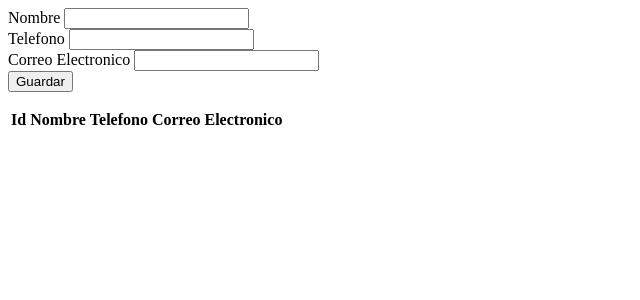
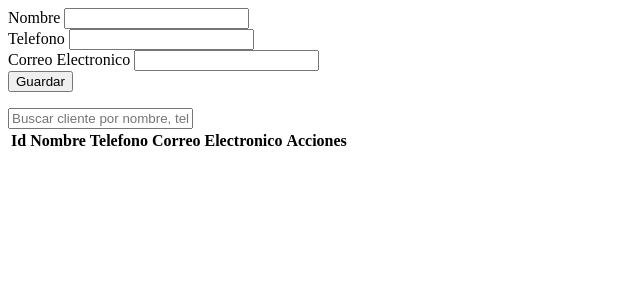
Before and after one commit to Soffia20/practica1AS, a Flask app: page /clientes in a window 1280 px wide. Shown: the top 300 px of the page, without its empty margins (0-640 px from the left). Run offline with Flask 3, Linux system fonts and the light colour scheme; lists and menus that the app fills with data are empty.

Commit message:
Update clientes.html busqueda

```diff
--- a/templates/clientes.html
+++ b/templates/clientes.html
@@ -12,9 +12,13 @@
         <input type="text" class="form-control" id="txtCorreoElectronico" name="correoElectronico">
     </div>
     <div class="mb-1 text-end">
-        <button class="btn btn-primary">Guardar</button>
+        <button type="submit" class="btn btn-primary">Guardar</button>
     </div>
 </form>
+
+<div class="mb-3">
+    <input type="text" class="form-control" id="txtBuscarCliente" placeholder="Buscar cliente por nombre, teléfono o correo">
+</div>
 
 <div class="table-responsive">
     <table class="table table-sm">
@@ -24,7 +28,7 @@
                 <th>Nombre</th>
                 <th>Telefono</th>
                 <th>Correo Electronico</th>
-                <th></th>
+                <th>Acciones</th>
             </tr>
         </thead>
         <tbody id="tbodyClientes"></tbody>
```
